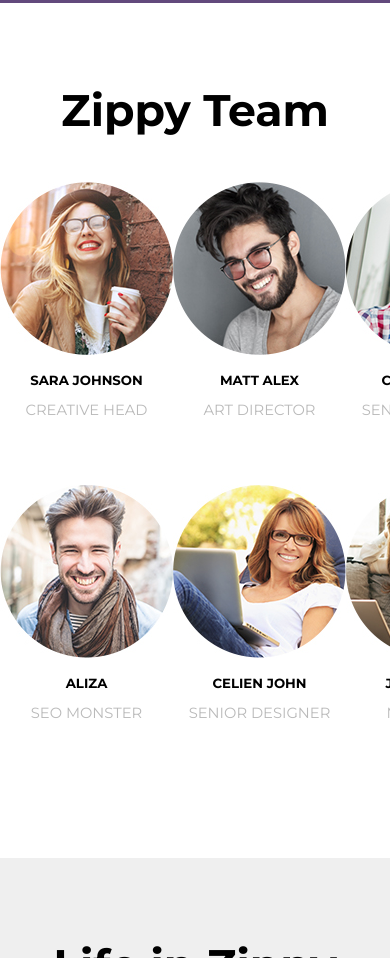
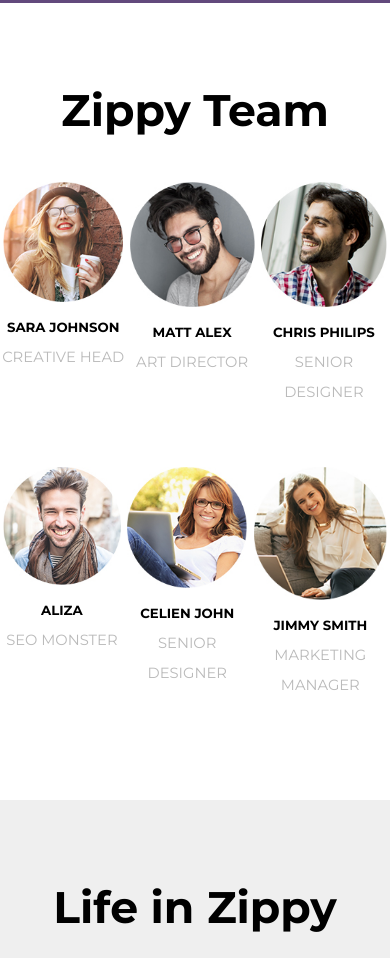
Before and after one commit to Plojka/Zippy, a plain HTML site: page index.html in a window 390 px wide. Shown: the part 5257-6215 px from the top of the page. Drawn offline with Linux system fonts and the light colour scheme; some packages are replaced by stand-ins of ours.

Commit message:
add the class zippy-team-img in the Media Queries

```diff
--- a/index.html
+++ b/index.html
@@ -345,7 +345,7 @@
         <div class="zippy-team-top">
             <div class="zippy-team-item">
                 <a href="#" class="zippy-team-link">
-                    <img src="images/zippy_team/team1.jpg" alt="team1" class="zipy-team-img"
+                    <img src="images/zippy_team/team1.jpg" alt="team1" class="zippy-team-img"
                      onmouseout="this.src='images/zippy_team/team1.jpg'"
                      onmouseover="this.src='images/zippy_team/social.jpg'">
                 </a>
@@ -353,7 +353,7 @@
             </div>
             <div class="zippy-team-item">
                 <a href="#" class="zippy-team-link">
-                    <img src="images/zippy_team/team2.jpg" alt="team2" class="zipy-team-img"
+                    <img src="images/zippy_team/team2.jpg" alt="team2" class="zippy-team-img"
                     onmouseout="this.src='images/zippy_team/team2.jpg'"
                     onmouseover="this.src='images/zippy_team/social.jpg'">
                 </a>
@@ -361,7 +361,7 @@
             </div>
             <div class="zippy-team-item">
                 <a href="#" class="zippy-team-link">
-                    <img src="images/zippy_team/team3.jpg" alt="team3" class="zipy-team-img"
+                    <img src="images/zippy_team/team3.jpg" alt="team3" class="zippy-team-img"
                     onmouseout="this.src='images/zippy_team/team3.jpg'"
                     onmouseover="this.src='images/zippy_team/social.jpg'">
                 </a>
@@ -371,7 +371,7 @@
         <div class="zippy-team-bottom">
             <div class="zippy-team-item">
                 <a href="#" class="zippy-team-link">
-                    <img src="images/zippy_team/team4.jpg" alt="team4" class="zipy-team-img"
+                    <img src="images/zippy_team/team4.jpg" alt="team4" class="zippy-team-img"
                     onmouseout="this.src='images/zippy_team/team4.jpg'"
                     onmouseover="this.src='images/zippy_team/social.jpg'">
                 </a>
@@ -379,7 +379,7 @@
             </div>
             <div class="zippy-team-item">
                 <a href="#" class="zippy-team-link">
-                    <img src="images/zippy_team/team5.jpg" alt="team5" class="zipy-team-img"
+                    <img src="images/zippy_team/team5.jpg" alt="team5" class="zippy-team-img"
                     onmouseout="this.src='images/zippy_team/team5.jpg'"
                     onmouseover="this.src='images/zippy_team/social.jpg'">
                 </a>
@@ -387,7 +387,7 @@
             </div>
             <div class="zippy-team-item">
                 <a href="#" class="zippy-team-link">
-                    <img src="images/zippy_team/team6.jpg" alt="team6" class="zipy-team-img"
+                    <img src="images/zippy_team/team6.jpg" alt="team6" class="zippy-team-img"
                     onmouseout="this.src='images/zippy_team/team6.jpg'"
                     onmouseover="this.src='images/zippy_team/social.jpg'">
                 </a>
--- a/styles/scss/style.scss
+++ b/styles/scss/style.scss
@@ -653,7 +653,7 @@ html,body {
     }
 }
 @media screen and (max-width: 800px) {
-    .image-left, .image-center, .image-right {
+    .image-left, .image-center, .image-right, .zippy-team-img {
         width: 95%;
     }
 }
```
Also changed, not shown: styles/css/style.css, 1 other file.
